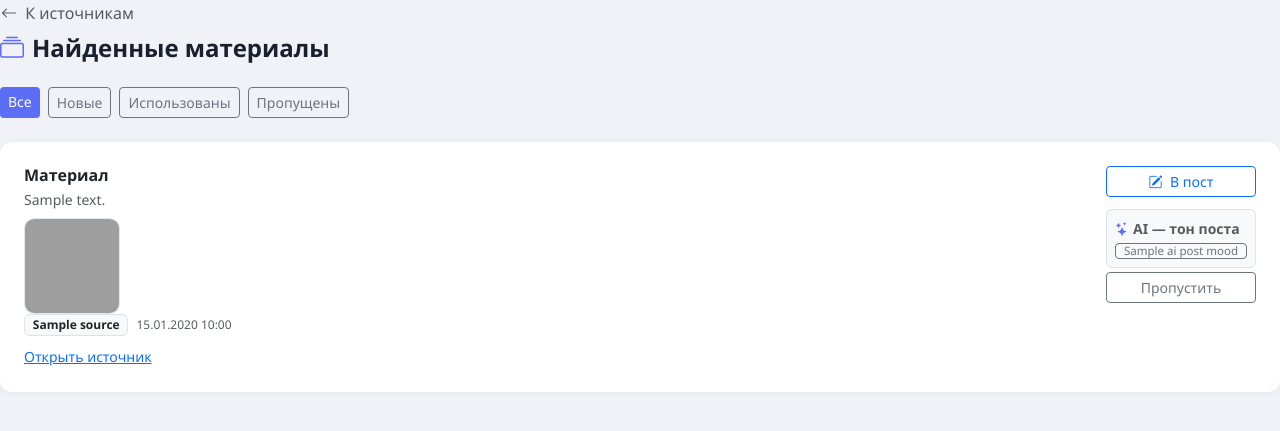
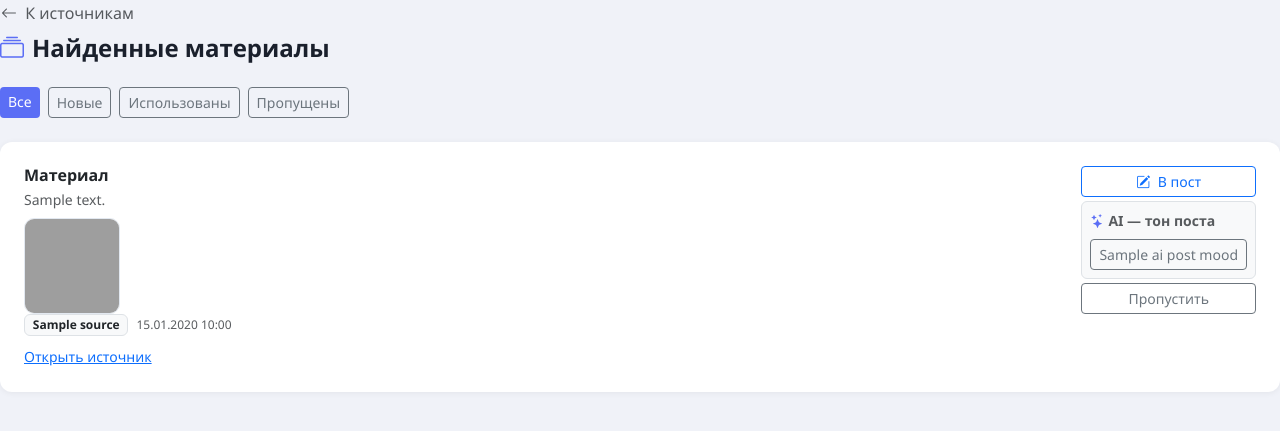
Before and after one commit to popovartem1997/pro_channels, a Django app: template templates/parsing/items.html in a window 1280 px wide. Shown: the part 57-488 px from the top of the page. Run offline with Django 4.2, Linux system fonts and the light colour scheme; the template is opened without the code that fills it: most values are stand-ins (such as "Sample title", 1, 10 or a date in 2020); some libraries are stand-ins or nearby versions; grey boxes are pictures that could not be loaded.

Commit message:
chore: git save (2026-04-02 22:39) — templates/core/feed.html templates/includes/ai_post_mood_block.html

```diff
--- a/templates/includes/ai_post_mood_block.html
+++ b/templates/includes/ai_post_mood_block.html
@@ -1,16 +1,16 @@
 {# Ожидает: ai_form_url — полный action формы; ai_post_moods — из контекста #}
-<div class="ai-mood-block border rounded-2 px-2 py-2 mt-2 bg-light">
-  <div class="small fw-semibold text-muted mb-1">
+{# Кнопки — те же btn-sm, что «В пост» / «Пропустить», чтобы высота и шрифт совпадали на десктопе #}
+<div class="ai-mood-block border rounded-2 p-2 bg-light w-100">
+  <div class="small fw-semibold text-muted mb-2">
     <i class="bi bi-stars me-1" style="color:var(--brand)"></i>AI — тон поста
   </div>
   <form method="post" action="{{ ai_form_url }}" class="m-0">
     {% csrf_token %}
-    <div class="d-flex flex-wrap gap-1">
+    <div class="d-flex flex-wrap gap-2 align-items-center">
       {% for m in ai_post_moods %}
         <button type="submit" name="tone" value="{{ m.id }}"
-                class="btn btn-outline-secondary btn-sm py-0 px-2 lh-sm"
-                title="{{ m.title }}"
-                style="font-size:0.72rem;">
+                class="btn btn-outline-secondary btn-sm"
+                title="{{ m.title }}">
           {{ m.label }}
         </button>
       {% endfor %}
```
Also changed, not shown: templates/core/feed.html (+14 -8 lines).
